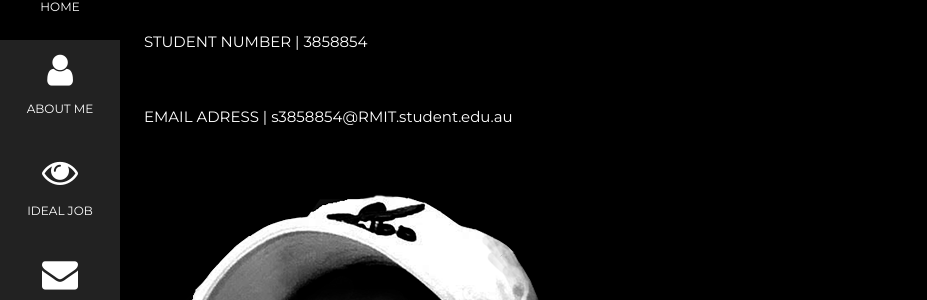
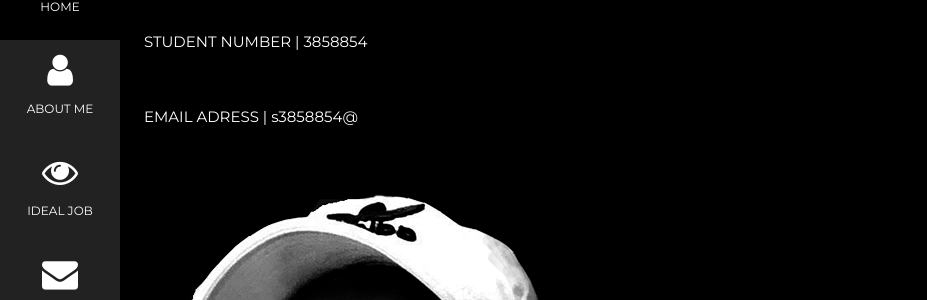
Before and after one commit to ceylonhue/begin, a Jekyll site: the page built from index.md, in a window 1280 px wide and 1400 px high. Shown: the part 219-519 px from the top of the window, without its empty margins (0-927 px from the left). Built offline with Jekyll 4.4.1, drawn with Linux system fonts in a browser that asks for light colours; our own code applies the rules of GitHub Pages for plain Markdown files; some of the changed text lies outside the part shown.

Commit message:
Update default.html

```diff
--- a/_layouts/default.html
+++ b/_layouts/default.html
@@ -62,13 +62,13 @@ body, h1,h2,h3,h4,h5,h6 {font-family: "Montserrat", sans-serif}
 
   <p>STUDENT NUMBER | 3858854 &emsp; <br></p>
     <br>
-  <p>EMAIL ADRESS | s3858854@RMIT.student.edu.au</p>
+  <p>EMAIL ADRESS | s3858854@</p>
 
   <img src="/begin/images/robin5.png" alt="Robin2" class="w3-image" align="middle">
 
   <p>STUDENT NUMBER | 3858854 &emsp; <br></p>
     <br>
-  <p>EMAIL ADRESS | s3858854@RMIT.student.edu.au</p>
+  <p>EMAIL ADRESS | s3858854@</p>
 
   <!-- About Section -->
   <div class="w3-content w3-justify w3-text-grey w3-padding-64" id="about">
```
Also changed, not shown: other parts of _layouts/default.html (+1 -1 lines).
